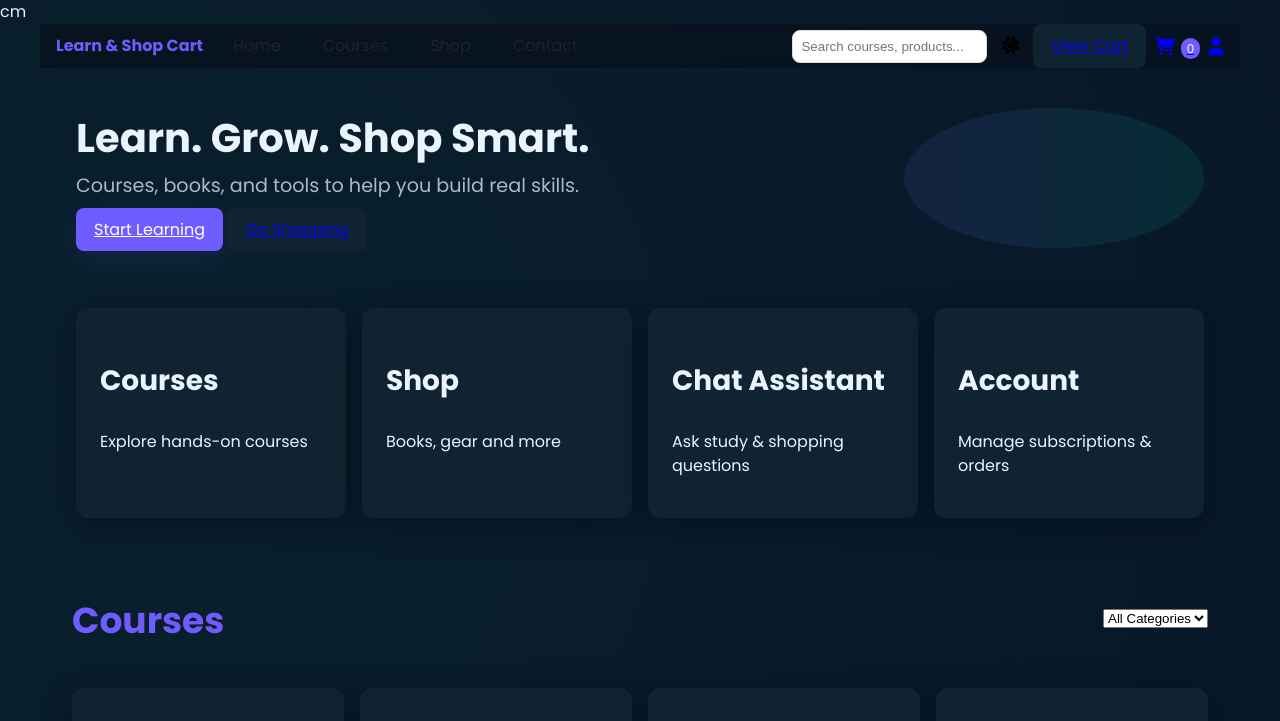
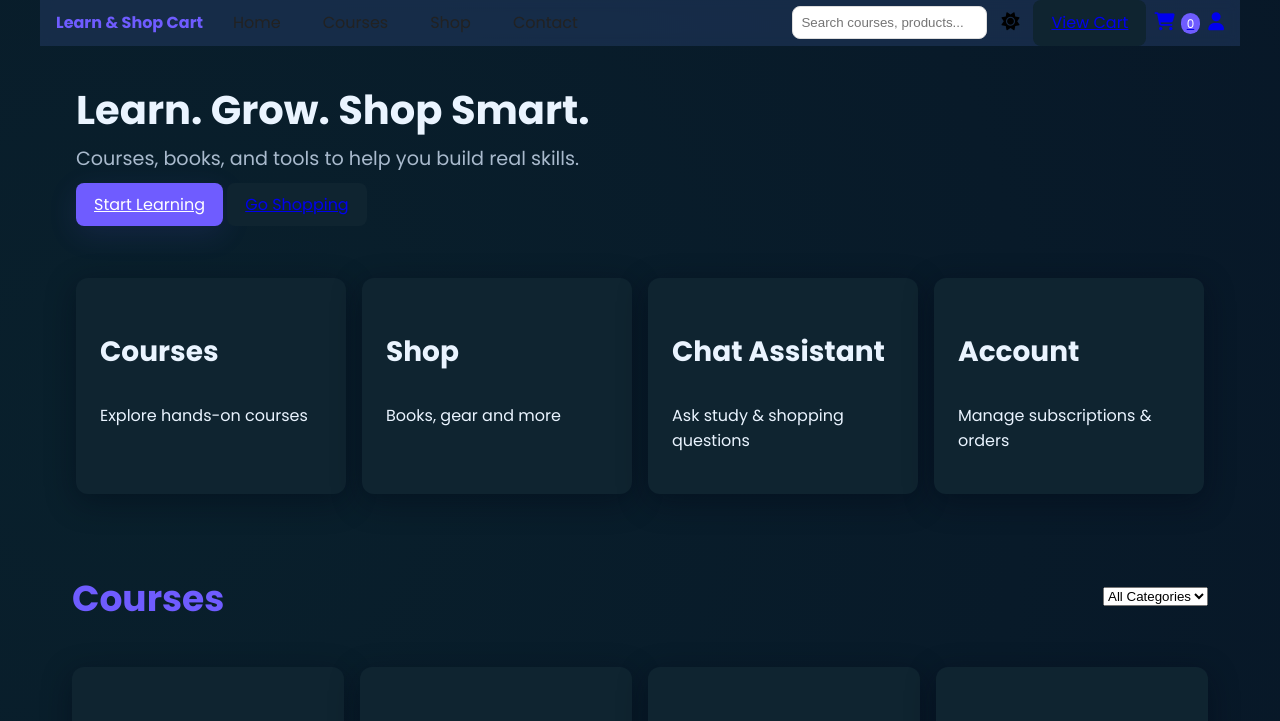
Before and after one commit to Nehasharma84/Learn-and-shop-cart, a plain HTML site: page index.html in a window 1280 px wide. Both pictures are taken after a click on the button "Toggle theme". Shown: the top 721 px of the page. Drawn offline with Linux system fonts and the light colour scheme.

Commit message:
Updated files

```diff
--- a/index.html
+++ b/index.html
@@ -18,7 +18,7 @@
   <script defer src="script.js"></script>
 </head>
 
-<body>cm
+<body>
   <!-- Header -->
   <header class="nav">
     <div class="nav-left">
@@ -85,7 +85,7 @@
           <a class="btn" href="#shop">Go Shopping</a>
         </div>
       </div>
-      <div class="hero-wave" aria-hidden="true"></div>
+
     </section>
 
     <!-- Quick Cards -->
--- a/style.css
+++ b/style.css
@@ -82,7 +82,7 @@ h4 { font-size: clamp(1.1rem, 2vw, 1.5rem); }
 }
 
 [data-theme="dark"] .nav {
-  background: rgba(8, 12, 20, 0.45)
+  background: rgba(40, 65, 109, 0.45)
 }
 
 .nav-left {
@@ -722,7 +722,7 @@ h4 { font-size: clamp(1.1rem, 2vw, 1.5rem); }
 }
 
 /* Base body uses the theme variables defined at the top */
-body {
+/* body {
   margin: 0;
   min-height: 100vh;
   background: var(--bg);
@@ -733,7 +733,7 @@ body {
   overflow-x: hidden;
   font-size: 16px;
   line-height: 1.5;
-}
+} */
 
 @media (max-width: 480px) {
   body {
```
Also changed, not shown: script.js (+0 -31 lines).
